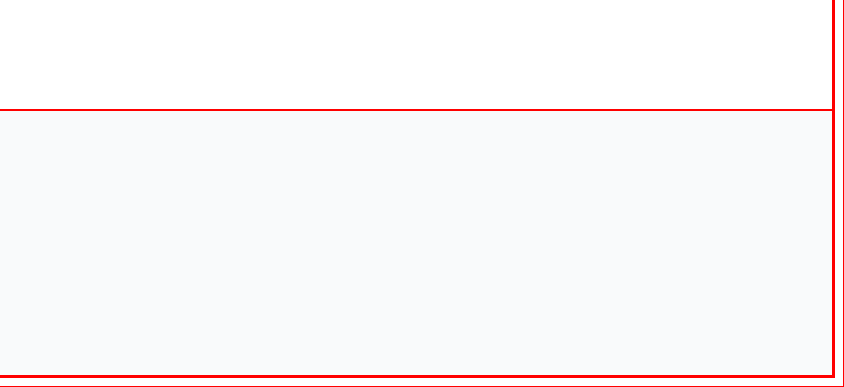
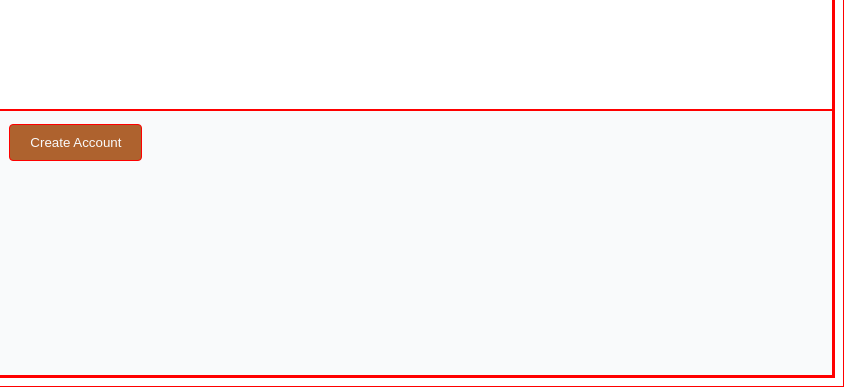
Before and after one commit to BadTartin/sign-up-form, a plain HTML site: page index.html in a window 1280 px wide. Shown: the part 433-820 px from the top of the page, 436-1280 px from the left. Drawn offline with Linux system fonts and the light colour scheme.

Commit message:
added Create Account button and associated css

```diff
--- a/index.html
+++ b/index.html
@@ -18,7 +18,9 @@
                 </div>
             </div>
             <div class="middle"></div>
-            <div class="bottom"></div>
+            <div class="bottom">
+                <button type="submit">Create Account</button>
+            </div>
         </div>
 
 
--- a/styles.css
+++ b/styles.css
@@ -21,10 +21,10 @@ body {
 .top, .bottom {
     background-color: #F9FAFB;
 }
+
 .tophalf {
     height: 50%;
 }
-
 
 .top p {
     padding-left: 1em;
@@ -32,3 +32,11 @@ body {
     font-weight: bold;
     font-size: 1.2em;
 }
+
+button {
+    margin: 1em;
+    border-radius: 4px;
+    background-color: #ae622e;
+    color:#F9FAFB;
+    padding: 10px 20px 10px 20px;
+}
```
